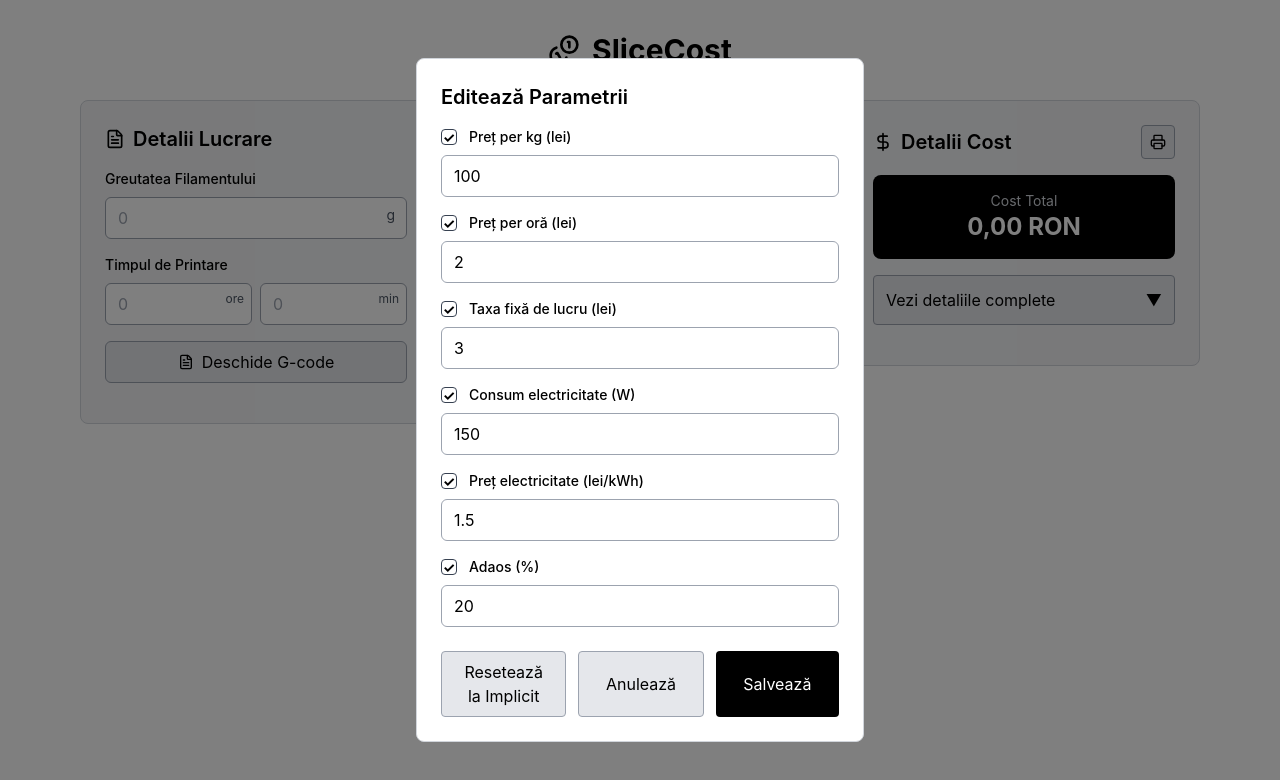
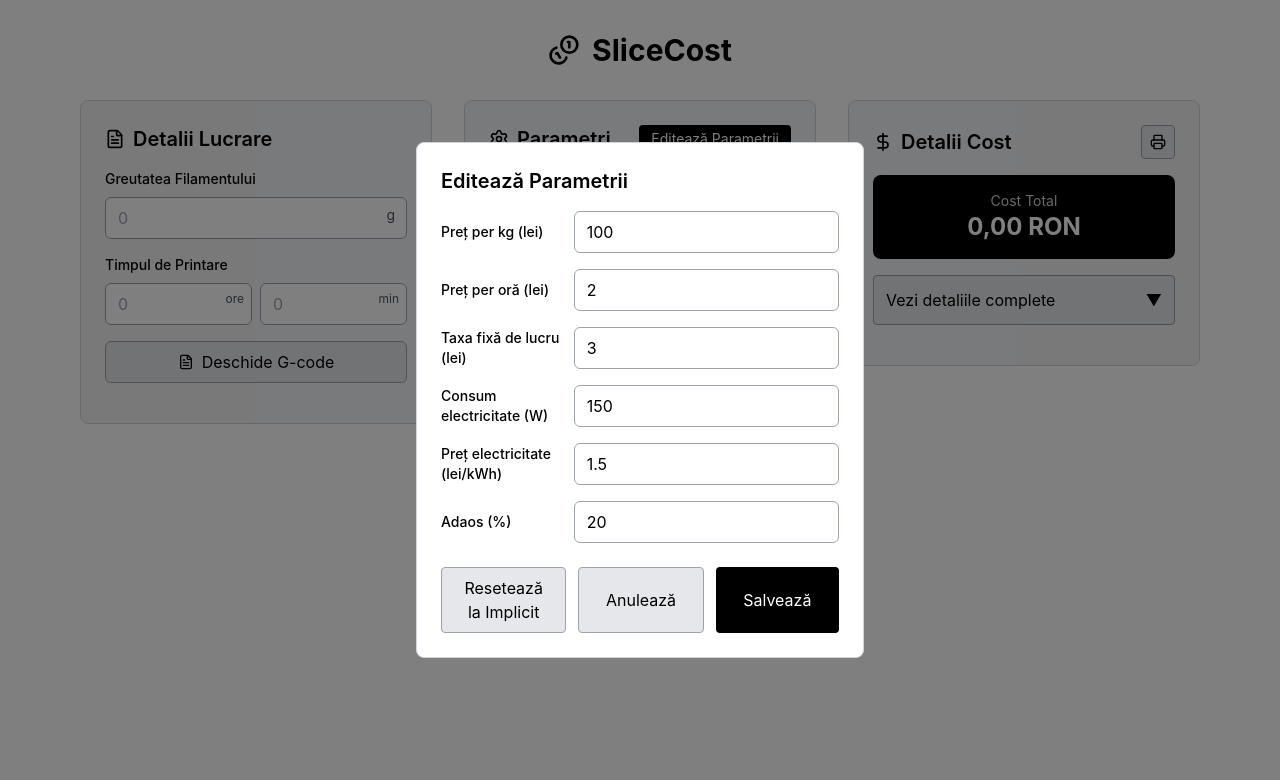
Before and after one commit to aleksxar/SliceCost, a React (Vite) app: page / in a window 1280 px wide. Both pictures are taken after a click on the button "Editează Parametrii". Shown: the top 780 px of the page. Built offline with nearby package versions, Linux system fonts and the light colour scheme.

Commit message:
Update App.tsx

```diff
--- a/src/App.tsx
+++ b/src/App.tsx
@@ -525,23 +525,10 @@
                   };
 
                   return (
-                    <div key={key}>
-                      <div className="flex items-center gap-3 mb-2">
-                        <input
-                          type="checkbox"
-                          checked={tempEnabled[key as keyof Parameters]}
-                          onChange={(e) => {
-                            setTempEnabled(prev => ({
-                              ...prev,
-                              [key]: e.target.checked,
-                            }));
-                          }}
-                          className="w-4 h-4 text-black bg-white border-gray-400 rounded focus:ring-black"
-                        />
-                        <label className="text-sm font-medium">
-                          {labels[key as keyof typeof labels]}
-                        </label>
-                      </div>
+                    <div key={key} className="flex items-center justify-between">
+                      <label className="text-sm font-medium w-1/3">
+                        {labels[key as keyof typeof labels]}
+                      </label>
                       <input
                         type="number"
                         min="0"
@@ -553,8 +540,7 @@
                             [key]: parseFloat(e.target.value) || 0,
                           }));
                         }}
-                        disabled={!tempEnabled[key as keyof Parameters]}
-                        className="w-full bg-white border border-gray-400 rounded-md px-3 py-2 focus:ring-2 focus:ring-black focus:border-transparent disabled:opacity-50 appearance-none"
+                        className="w-2/3 bg-white border border-gray-400 rounded-md px-3 py-2 focus:ring-2 focus:ring-black focus:border-transparent appearance-none"
                         style={{ MozAppearance: 'textfield' }}
                       />
                     </div>
```
